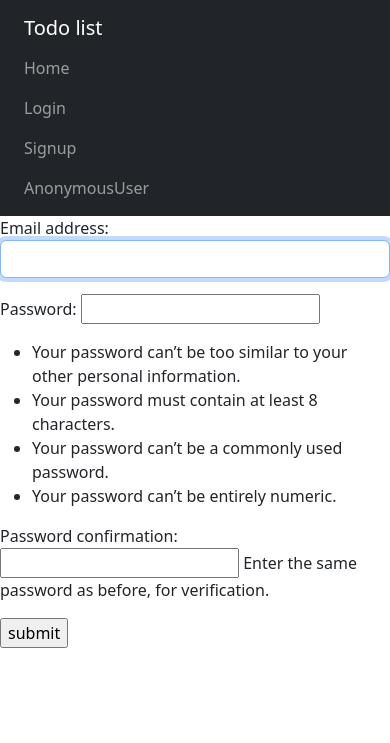
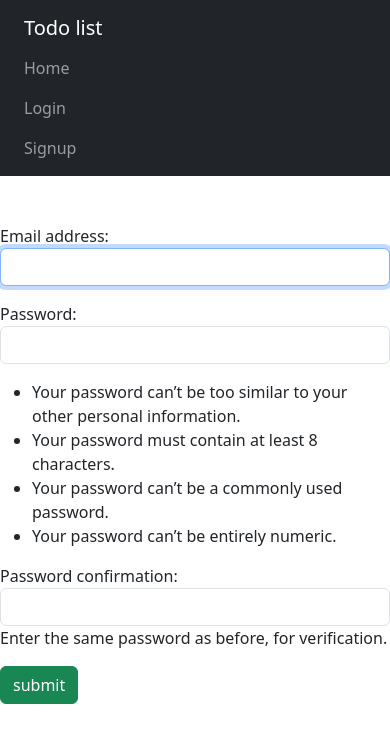
Before and after one commit to Prakash5209/todo-django, a Django app: a page that uses templates/navbar.html in a window 390 px wide. Shown: the top 743 px of the page. Run offline with Django 4.2, Linux system fonts and the light colour scheme; some libraries are stand-ins or nearby versions.

Commit message:
signup.html updated

```diff
--- a/task/models.py
+++ b/task/models.py
@@ -8,10 +8,15 @@ class TimeStampModel(models.Model):
     class Meta:
         ordering = ['-modified_at' ,'-created_at']
 
+# class Status(models.TextChoices):
+#     NOT_FINISHED = 'incomplete','INCOMPLETED'
+#     FINISHED = 'completed','COMPLETED'
+
 class Task(TimeStampModel):
     user=models.ForeignKey(settings.AUTH_USER_MODEL,on_delete=models.CASCADE,blank=True,null=True)
     title=models.CharField(max_length=100)
     description=models.TextField()
+    # status = models.CharField(max_length = 255,choices = Status.choices,default="Status.NOF_FINISHED")
 
     def __str__(self):
         return self.user
--- a/templates/navbar.html
+++ b/templates/navbar.html
@@ -8,7 +8,9 @@
       <li class="nav-item"><a class="nav-link" href="{% url 'useraccount:userlogin' %}">Login</a></li>
       <li class="nav-item"><a class="nav-link" href="{% url 'useraccount:usersignup' %}">Signup</a></li>
       {% endif %}
+      {% if request.user.is_authenticated %}
       <li class="nav-item"><a class="nav-link" href="">{{ request.user }}</a></li>
+      {% endif %}
   </ul>
 </nav>
 
--- a/useraccount/forms.py
+++ b/useraccount/forms.py
@@ -9,7 +9,9 @@ class CustomUserCreationForm(UserCreationForm):
 
     def __init__(self,*args,**kwargs):
         super().__init__(*args,**kwargs)
-        self.fields['email'].widget.attrs.update({'class':'form-control'})
+        # self.fields['email'].widget.attrs.update({'class':'form-control'})
+        for field in self.fields:
+            self.fields[field].widget.attrs.update({'class':'form-control'})
 
 class CustomUserChangeForm(UserChangeForm):
     class Meta:
--- a/useraccount/templates/signup.html
+++ b/useraccount/templates/signup.html
@@ -1,8 +1,15 @@
 {% extends 'base.html' %}
 {% block content %}
-<form method="POST" action="">
-    {% csrf_token %}
-    {{ form.as_p }}
-    <input type="submit" value="submit">
-</form>
+<br><br>
+<div class="row">
+    <div class="col-md-4"></div>
+    <div class="col-md-4">
+        <form method="POST" action="">
+            {% csrf_token %}
+            {{ form.as_p }}
+            <input class="btn btn-success" type="submit" value="submit">
+        </form>
+    </div>
+    <div class="col-md-4"></div>
+</div>
 {% endblock content %}
```
Also changed, not shown: useraccount/templates/login.html (+15 -2 lines).
